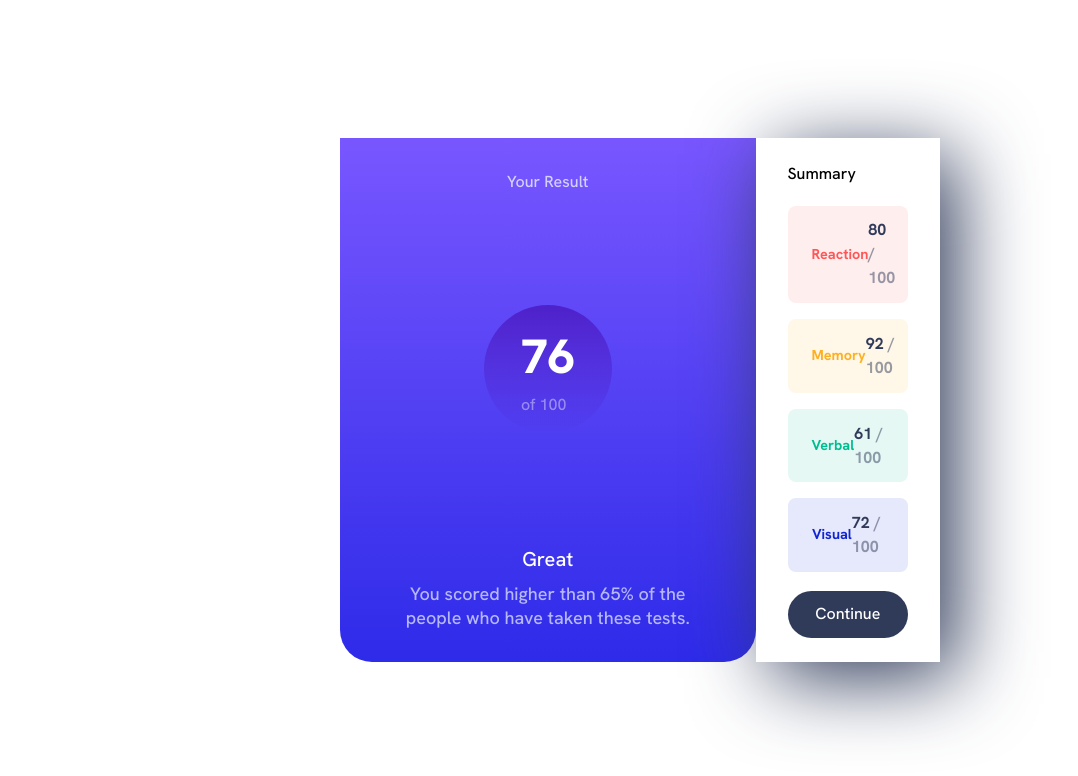
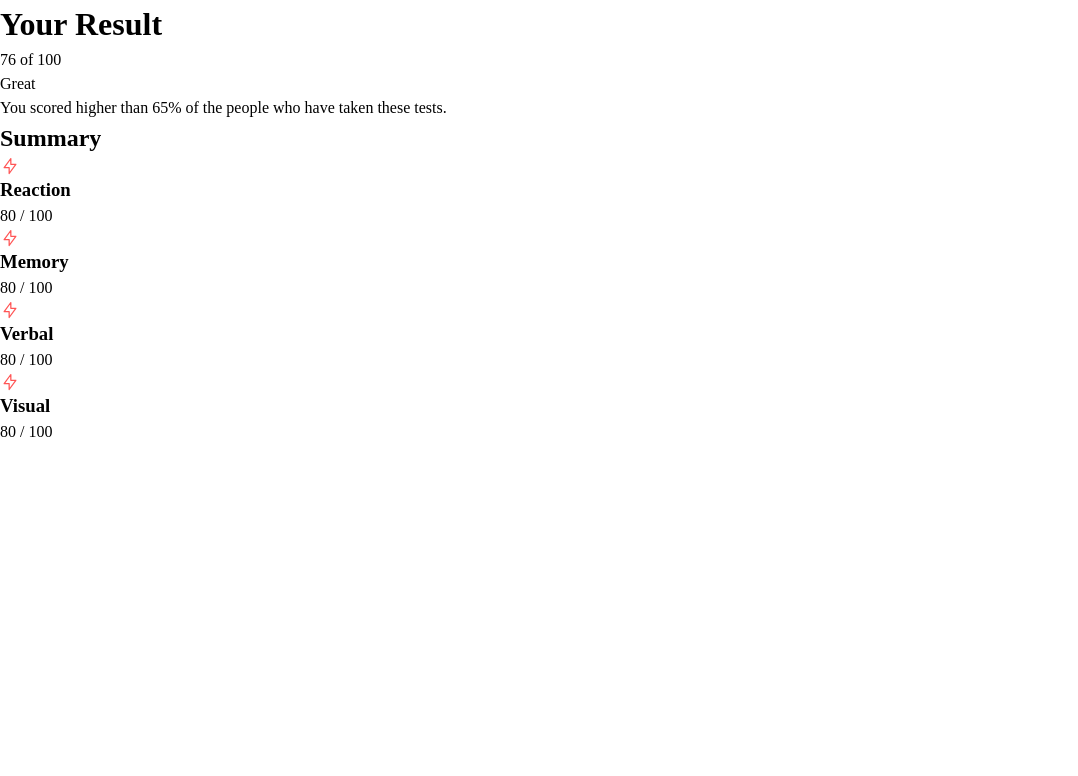
Before and after one commit to millard2santos/results-summary-component, a plain HTML site: page index.html in a window 1280 px wide. Shown: the whole page, without its empty margins (0-1078 px from the left). Drawn offline with Linux system fonts and the light colour scheme.

Commit message:
refactoring

```diff
--- a/index.html
+++ b/index.html
@@ -18,75 +18,91 @@
 
 <body>
   <main>
-    <section class="main">
-      <h1>Your Result</h1>
-      <div class="score">
-        <p class="actual__score">76</p>
-        <p class="total__score"> of 100</p>
+    <div class="container">
+      <div class="scores flex-flow" data-spacing="large"">
+        <h1 class=" title">
+        Your Result
+        </h1>
+        <p class="score-points"><span>76</span> of 100</p>
       </div>
+      <div class="flex-flow">
+        <p class="info-one">Great</p>
+        <p>You scored higher than 65% of the people who have taken these tests.</p>
+      </div>
+    </div>
 
-      <div class="info">
-        <p class="state">Great</p>
-        <p class="state__info"> You scored higher than 65% of the people who have taken these tests.</p>
-      </div>
-    </section>
+    <div class="summary flex-flow" data-spacing="large">
+      <h2 class="title">
+        Summary
+      </h2>
+      <div class="flex-flow">
+        <div class="item">
 
-    <section class="results">
-      <p class="summary">Summary</p>
+          <div class="flex-group">
 
-
-      <article class="hold__results">
-        <div class="category">
-          <div class="flex_split">
             <svg xmlns="http://www.w3.org/2000/svg" width="20" height="20" fill="none" viewBox="0 0 20 20">
               <path stroke="#F55" stroke-linecap="round" stroke-linejoin="round" stroke-width="1.25"
                 d="M10.833 8.333V2.5l-6.666 9.167h5V17.5l6.666-9.167h-5Z" />
             </svg>
-            <p class="category__name">Reaction</p>
+            <h3 class="summary-item">Reaction</h3>
           </div>
-          <p class="category__result"><span class="accent">80</span> / 100</p>
+
+          <p class="results">
+            <span>80</span> / 100
+          </p>
+
         </div>
-        <div class="category">
-          <div class="flex_split">
+        <div class="item">
+
+          <div class="flex-group">
+
             <svg xmlns="http://www.w3.org/2000/svg" width="20" height="20" fill="none" viewBox="0 0 20 20">
-              <path stroke="#FFB21E" stroke-linecap="round" stroke-linejoin="round" stroke-width="1.25"
-                d="M5.833 11.667a2.5 2.5 0 1 0 .834 4.858" />
-              <path stroke="#FFB21E" stroke-linecap="round" stroke-linejoin="round" stroke-width="1.25"
-                d="M3.553 13.004a3.333 3.333 0 0 1-.728-5.53m.025-.067a2.083 2.083 0 0 1 2.983-2.824m.199.054A2.083 2.083 0 1 1 10 3.75v12.917a1.667 1.667 0 0 1-3.333 0M10 5.833a2.5 2.5 0 0 0 2.5 2.5m1.667 3.334a2.5 2.5 0 1 1-.834 4.858" />
-              <path stroke="#FFB21E" stroke-linecap="round" stroke-linejoin="round" stroke-width="1.25"
-                d="M16.447 13.004a3.334 3.334 0 0 0 .728-5.53m-.025-.067a2.083 2.083 0 0 0-2.983-2.824M10 3.75a2.085 2.085 0 0 1 2.538-2.033 2.084 2.084 0 0 1 1.43 2.92m-.635 12.03a1.667 1.667 0 0 1-3.333 0" />
+              <path stroke="#F55" stroke-linecap="round" stroke-linejoin="round" stroke-width="1.25"
+                d="M10.833 8.333V2.5l-6.666 9.167h5V17.5l6.666-9.167h-5Z" />
             </svg>
-            <p class="category__name">Memory</p>
+            <h3 class="summary-item">Memory</h3>
           </div>
-          <p class="category__result"><span class="accent">92</span> / 100</p>
+
+          <p class="results">
+            <span>80</span> / 100
+          </p>
+
         </div>
-        <div class="category">
-          <div class="flex_split">
+        <div class="item">
+
+          <div class="flex-group">
+
             <svg xmlns="http://www.w3.org/2000/svg" width="20" height="20" fill="none" viewBox="0 0 20 20">
-              <path stroke="#00BB8F" stroke-linecap="round" stroke-linejoin="round" stroke-width="1.25"
-                d="M7.5 10h5M10 18.333A8.333 8.333 0 1 0 1.667 10c0 1.518.406 2.942 1.115 4.167l-.699 3.75 3.75-.699A8.295 8.295 0 0 0 10 18.333Z" />
+              <path stroke="#F55" stroke-linecap="round" stroke-linejoin="round" stroke-width="1.25"
+                d="M10.833 8.333V2.5l-6.666 9.167h5V17.5l6.666-9.167h-5Z" />
             </svg>
-            <p class="category__name">Verbal</p>
+            <h3 class="summary-item">Verbal</h3>
           </div>
-          <p class="category__result"><span class="accent">61</span> / 100</p>
+
+          <p class="results">
+            <span>80</span> / 100
+          </p>
+
         </div>
-        <div class="category">
-          <div class="flex_split">
+        <div class="item">
+
+          <div class="flex-group">
+
             <svg xmlns="http://www.w3.org/2000/svg" width="20" height="20" fill="none" viewBox="0 0 20 20">
-              <path stroke="#1125D6" stroke-linecap="round" stroke-linejoin="round" stroke-width="1.25"
-                d="M10 11.667a1.667 1.667 0 1 0 0-3.334 1.667 1.667 0 0 0 0 3.334Z" />
-              <path stroke="#1125D6" stroke-linecap="round" stroke-linejoin="round" stroke-width="1.25"
-                d="M17.5 10c-1.574 2.492-4.402 5-7.5 5s-5.926-2.508-7.5-5C4.416 7.632 6.66 5 10 5s5.584 2.632 7.5 5Z" />
+              <path stroke="#F55" stroke-linecap="round" stroke-linejoin="round" stroke-width="1.25"
+                d="M10.833 8.333V2.5l-6.666 9.167h5V17.5l6.666-9.167h-5Z" />
             </svg>
-            <p class="category__name">Visual</p>
+            <h3 class="summary-item">Visual</h3>
           </div>
-          <p class="category__result"><span class="accent">72</span> / 100</p>
+
+          <p class="results">
+            <span>80</span> / 100
+          </p>
+
         </div>
-      </article>
-      <button class="button">Continue</button>
-    </section>
+      </div>
+    </div>
   </main>
-
 
 </body>
 
--- a/style.css
+++ b/style.css
@@ -114,178 +114,3 @@ h6 {
   --font-superbold: 800;
 
 }
-
-body {
-  font-family: 'Hanken Grotesk', sans-serif;
-  background-color: white;
-  min-height: 100vh;
-  display: grid;
-
-  place-content: center;
-}
-
-main{
-  max-width: 600px;
-}
-
-.main {
-  background: linear-gradient(180deg, var(--light-slate-blue), var(--light-royal-blue));
-  display: inline-flex;
-  flex-direction: column;
-  justify-content: space-between;
-  align-items: center;
-  gap: 1.125rem;
-  padding: 2rem 2.5rem;
-  border-radius: 0 0 2rem 2rem;
-}
-
-h1 {
-  font-size: 1rem;
-  font-weight: var(--font-medium);
-  color: var(--pale-blue);
-  opacity: .8;
-}
-
-.score {
-  background: linear-gradient(180deg, var(--violet-blue), var(--persian-blue));
-  width: 8rem;
-  display: grid;
-  place-content: center;
-  aspect-ratio: 1 / 1;
-  border-radius: 50%;
-}
-
-.actual__score {
-  font-weight: var(--font-superbold);
-  font-size: 3rem;
-  color: white;
-  line-break: auto;
-}
-
-.total__score {
-  color: var(--pale-blue);
-  opacity: .45;
-}
-
-
-.info {
-  display: flex;
-  flex-direction: column;
-  align-items: center;
-
-}
-
-.state {
-  font-size: 1.25rem;
-  color: white;
-  margin-bottom: 0.5rem;
-}
-
-.state__info {
-  text-align: center;
-  font-size: var(--fontsize-para);
-  color: var(--pale-blue);
-  line-height: 1.5rem;
-  opacity: .7;
-}
-
-
-
-/* RESULTS SECTION  */
-
-.results {
-  padding: 1.5rem 2rem;
-  display: flex;
-  flex-direction: column;
-  gap:1.2rem
-}
-
-.hold__results {
-  display: flex;
-  flex-direction: column;
-  gap: 1rem
-}
-
-.category {
-  display: flex;
-  justify-content: space-between;
-  align-items: center;
-  background-color: antiquewhite;
-  padding: 0.8rem;
-  border-radius: 0.5rem;
-}
-
-.flex_split{
-  display: flex;
-  gap: 0.7rem;
-  align-items: center;
-}
-
-.category:nth-of-type(1) .category__name {
-  color: var(--light-red);
-  font-weight: var(--font-bold);
-  font-size: 0.9rem;
-}
-
-.category:nth-of-type(2) .category__name {
-  color: var(--orange-yellow);
-  font-weight: var(--font-bold);
-  font-size: 0.9rem;
-}
-
-.category:nth-of-type(3) .category__name {
-  color: var(--green-teal);
-  font-weight: var(--font-bold);
-  font-size: 0.9rem;
-}
-
-.category:nth-of-type(4) .category__name {
-  color: var(--cobalt-blue);
-  font-weight: var(--font-bold);
-  font-size: 0.9rem;
-}
-
-.category__result {
-  color :hsl(var(--raw-dark-gray-blue), 0.5);
-  font-weight: var(--font-bold);
-}
-
-.category__result span {
-  color: var(--dark-gray-blue)
-}
-
-
-.category:nth-of-type(1)  {
- background-color: hsl(var(--raw-light-red), 0.1) ;
-}
-.category:nth-of-type(2)  {
- background-color: hsl(var(--raw-orange-yellow), 0.1) ;
-}
-.category:nth-of-type(3)  {
- background-color: hsl(var(--raw-green-teal), 0.1) ;
-}
-.category:nth-of-type(4)  {
- background-color: hsl(var(--raw-cobalt-blue), 0.1) ;
-}
-
-
-.button {
-  min-width: 100%;
-  padding: 0.7rem;
-  border-radius: 999px;
-  border: 0;
-  background: var(--dark-gray-blue);
-  color : white
-}
-
-
-@media (min-width: 615px) {
- main {
-  display: flex;
-
- }
-
- .results {
-  box-shadow: 1rem 1rem 5rem var(--dark-gray-blue);
- }
-}
```
